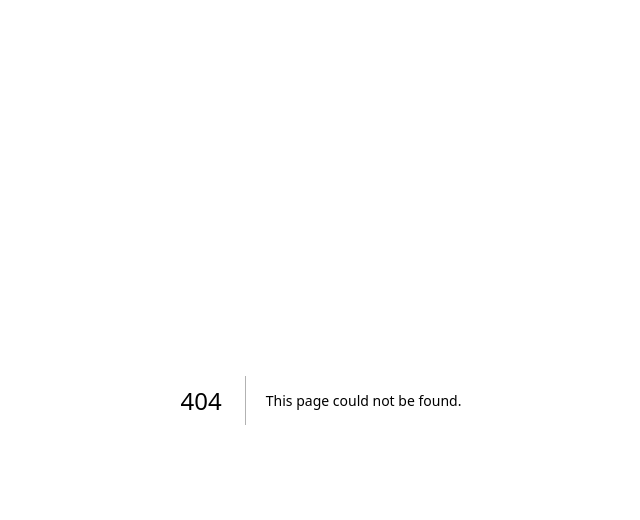
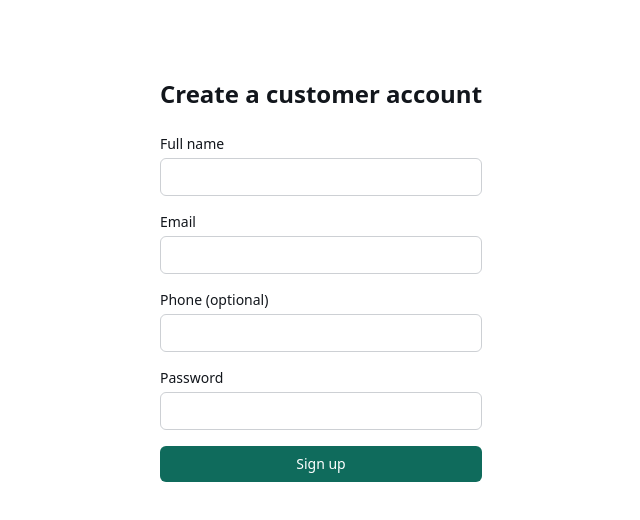
Before and after one commit to new-web-projects/HYS.Service, a Next.js app: page /auth/signup/customer in a window 1280 px wide. Before the commit this address had no page. Shown: the top 520 px of the page, without its empty margins (319-959 px from the left). Built offline with nearby package versions, Linux system fonts and the light colour scheme.

Commit message:
Add customer signup page with form handling

```diff
--- /dev/null
+++ b/app/auth/signup/customer/page.tsx
@@ -0,0 +1,86 @@
+"use client";
+
+import { useState } from "react";
+import { useRouter } from "next/navigation";
+
+export default function CustomerSignupPage() {
+  const router = useRouter();
+  const [form, setForm] = useState({ name: "", email: "", password: "", phone: "" });
+  const [error, setError] = useState<string | null>(null);
+  const [submitting, setSubmitting] = useState(false);
+
+  async function handleSubmit(e: React.FormEvent) {
+    e.preventDefault();
+    setError(null);
+    setSubmitting(true);
+    try {
+      const res = await fetch("/api/auth/customer/signup", {
+        method: "POST",
+        headers: { "Content-Type": "application/json" },
+        body: JSON.stringify(form),
+      });
+      const data = await res.json().catch(() => ({}));
+      if (!res.ok) {
+        setError(data.error ?? "Something went wrong. Try again.");
+        return;
+      }
+      router.push("/auth/login?verify=1");
+    } finally {
+      setSubmitting(false);
+    }
+  }
+
+  return (
+    <main className="mx-auto flex min-h-[70vh] max-w-sm flex-col justify-center gap-6 px-6">
+      <h1 className="text-2xl font-semibold">Create a customer account</h1>
+      <form onSubmit={handleSubmit} className="flex flex-col gap-4">
+        <label className="flex flex-col gap-1 text-sm">
+          Full name
+          <input
+            required
+            value={form.name}
+            onChange={(e) => setForm({ ...form, name: e.target.value })}
+            className="rounded-md border border-muted/30 px-3 py-2"
+          />
+        </label>
+        <label className="flex flex-col gap-1 text-sm">
+          Email
+          <input
+            type="email"
+            required
+            value={form.email}
+            onChange={(e) => setForm({ ...form, email: e.target.value })}
+            className="rounded-md border border-muted/30 px-3 py-2"
+          />
+        </label>
+        <label className="flex flex-col gap-1 text-sm">
+          Phone (optional)
+          <input
+            value={form.phone}
+            onChange={(e) => setForm({ ...form, phone: e.target.value })}
+            className="rounded-md border border-muted/30 px-3 py-2"
+          />
+        </label>
+        <label className="flex flex-col gap-1 text-sm">
+          Password
+          <input
+            type="password"
+            required
+            minLength={8}
+            value={form.password}
+            onChange={(e) => setForm({ ...form, password: e.target.value })}
+            className="rounded-md border border-muted/30 px-3 py-2"
+          />
+        </label>
+        {error && <p className="text-sm text-red-600">{error}</p>}
+        <button
+          type="submit"
+          disabled={submitting}
+          className="rounded-md bg-primary px-4 py-2 text-sm font-medium text-primary-foreground disabled:opacity-50"
+        >
+          {submitting ? "Creating account…" : "Sign up"}
+        </button>
+      </form>
+    </main>
+  );
+}
```
